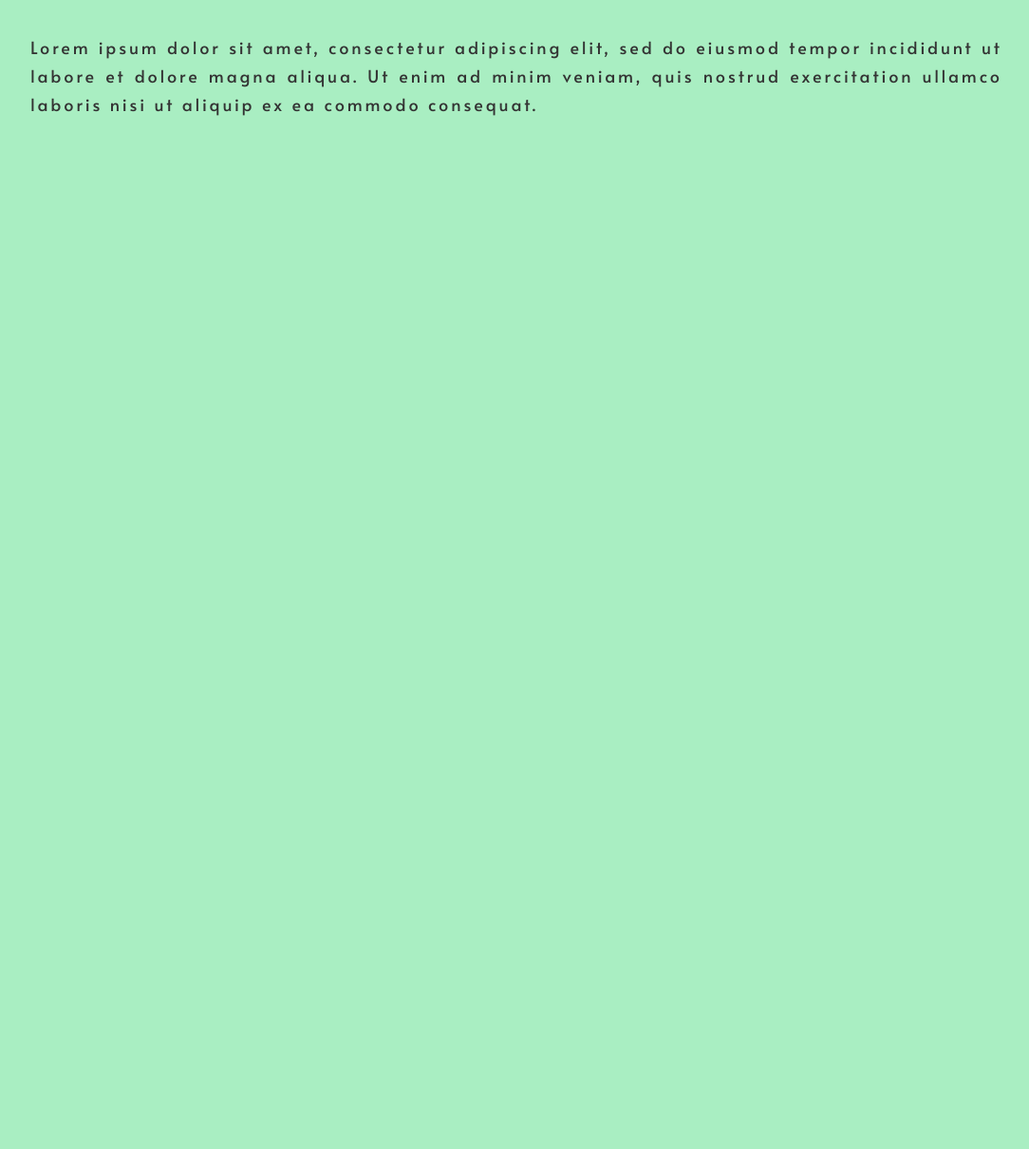
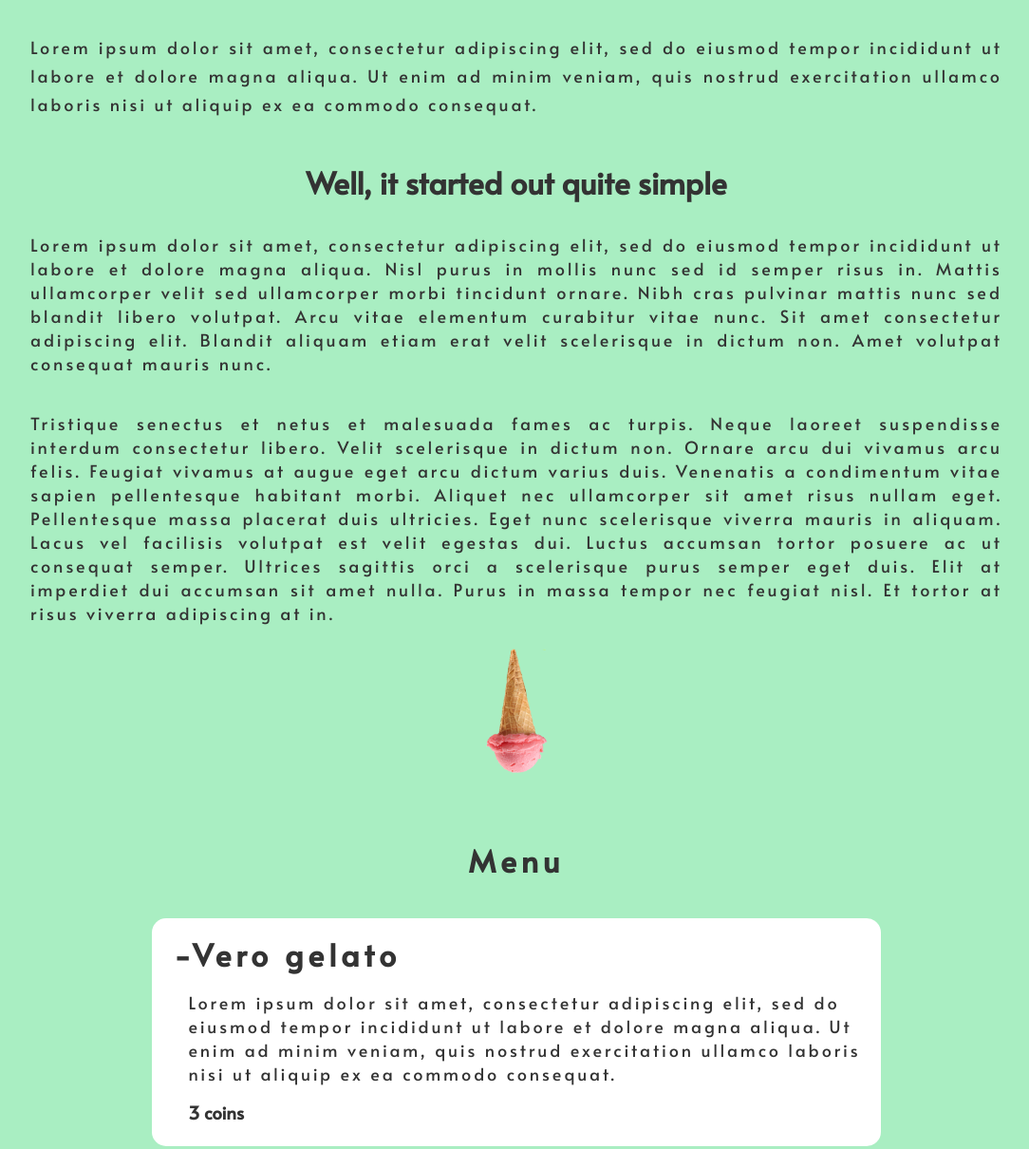
Before and after one commit to hazigabriel/restaurant-page, a website built with webpack: page dist/index.html in a window 1280 px wide. Shown: the part 503-1713 px from the top of the page at 95% size, without its empty margins (96-1180 px from the left). Before the commit the page ends 800 px from the top, so only its background shows below. Built offline with nearby package versions, Linux system fonts and the light colour scheme.

Commit message:
added js modules, order for the pages to be rendered via js only

```diff
--- /dev/null
+++ b/src/generateAbout.js
@@ -0,0 +1,25 @@
+export default generateAboutPage
+
+let content = document.querySelector("#content");
+
+function generateAboutPage(){
+	let aboutPageWrapper = document.createElement("div");
+	let aboutHeader = document.createElement("h2");
+	let aboutParagraph1 = document.createElement("p");
+	let aboutParagraph2 = document.createElement("p");
+	let aboutImg = document.createElement("img");
+
+	aboutPageWrapper.setAttribute("class", "about-page")
+	aboutImg.src = "../images/ice-cream-cone.png";
+	aboutHeader.textContent = "Well, it started out quite simple";
+	aboutParagraph1.textContent = "Lorem ipsum dolor sit amet, consectetur adipiscing elit, sed do eiusmod tempor incididunt ut labore et dolore magna aliqua. Nisl purus in mollis nunc sed id semper risus in. Mattis ullamcorper velit sed ullamcorper morbi tincidunt ornare. Nibh cras pulvinar mattis nunc sed blandit libero volutpat. Arcu vitae elementum curabitur vitae nunc. Sit amet consectetur adipiscing elit. Blandit aliquam etiam erat velit scelerisque in dictum non. Amet volutpat consequat mauris nunc. ";
+	aboutParagraph2.textContent = "Tristique senectus et netus et malesuada fames ac turpis. Neque laoreet suspendisse interdum consectetur libero. Velit scelerisque in dictum non. Ornare arcu dui vivamus arcu felis. Feugiat vivamus at augue eget arcu dictum varius duis. Venenatis a condimentum vitae sapien pellentesque habitant morbi. Aliquet nec ullamcorper sit amet risus nullam eget. Pellentesque massa placerat duis ultricies. Eget nunc scelerisque viverra mauris in aliquam. Lacus vel facilisis volutpat est velit egestas dui. Luctus accumsan tortor posuere ac ut consequat semper. Ultrices sagittis orci a scelerisque purus semper eget duis. Elit at imperdiet dui accumsan sit amet nulla. Purus in massa tempor nec feugiat nisl. Et tortor at risus viverra adipiscing at in.  "
+
+
+	content.appendChild(aboutPageWrapper);
+	aboutPageWrapper.appendChild(aboutHeader);
+	aboutPageWrapper.appendChild(aboutParagraph1);
+	aboutPageWrapper.appendChild(aboutParagraph2);
+	aboutPageWrapper.appendChild(aboutImg)
+
+}
--- /dev/null
+++ b/src/generateContact.js
@@ -0,0 +1,63 @@
+export default generateContactPage
+
+let content = document.querySelector("#content");
+
+function generateContactPage(){
+	let contactWrapper = document.createElement("div");
+	let contactHeader = document.createElement("h2");
+	let contactLeftWrapper = document.createElement("div");
+	let phoneNumberH3 = document.createElement("h3");
+	let phoneNumber = document.createElement("p");
+	let addressH3 = document.createElement("h3");
+	let address = document.createElement("p");
+	let emailH3 = document.createElement("h3");
+	let email = document.createElement("p");
+	let socialMediaH3 = document.createElement("h3")
+	let socialMediaGithubWrap = document.createElement("p");
+	let socialMediaGithubLink = document.createElement("a");
+	let socialMediaInstagramWrap = document.createElement("p");
+	let socialMediaInstagramLink = document.createElement("a")
+	let socialMediaFacebookWrap = document.createElement("p");
+	let socialMediaFacebookLink = document.createElement("a");
+	let contactRightWrapper = document.createElement("div");
+	let contactRightImg = document.createElement("div")
+
+	contactWrapper.setAttribute("class", "contact-page");
+	contactHeader.textContent = "Would you like to get in touch?";
+	contactLeftWrapper.setAttribute("class", "contact-left");
+	phoneNumberH3.textContent = "Phone number";
+	phoneNumber.textContent = "+4012 345 6789";
+	addressH3.textContent = "Address";
+	address.textContent = "Calea Victoriei 123, Bucharest, Romania";
+	emailH3.textContent = "E-mail address";
+	email.textContent = "lagelateria@fakemail.com";
+	socialMediaH3.textContent = "Social Media";
+	socialMediaGithubLink.textContent = "-github";
+	socialMediaGithubLink.href = "https://github.com/hazigabriel";
+	socialMediaInstagramLink.textContent ="-instagram";
+	socialMediaInstagramLink.href = "#";
+	socialMediaFacebookLink.textContent = "-facebook";
+	socialMediaFacebookLink.href = "#";
+	contactRightWrapper.setAttribute("class", "contact-right")
+	contactRightImg.setAttribute("class", "ice-cream-phone")
+
+	content.appendChild(contactWrapper);
+	contactWrapper.appendChild(contactHeader);
+	contactWrapper.appendChild(contactLeftWrapper);
+	contactLeftWrapper.appendChild(phoneNumberH3);
+	contactLeftWrapper.appendChild(phoneNumber);
+	contactLeftWrapper.appendChild(addressH3);
+	contactLeftWrapper.appendChild(address);
+	contactLeftWrapper.appendChild(emailH3);
+	contactLeftWrapper.appendChild(email);
+	contactLeftWrapper.appendChild(socialMediaH3);
+	contactLeftWrapper.appendChild(socialMediaGithubWrap);
+	socialMediaGithubWrap.appendChild(socialMediaGithubLink);
+	contactLeftWrapper.appendChild(socialMediaInstagramWrap);
+	socialMediaInstagramWrap.appendChild(socialMediaInstagramLink);
+	contactLeftWrapper.appendChild(socialMediaFacebookWrap);
+	socialMediaFacebookWrap.appendChild(socialMediaFacebookLink);
+	contactWrapper.appendChild(contactRightWrapper);
+	contactRightWrapper.appendChild(contactRightImg);
+
+}
--- /dev/null
+++ b/src/generateMenu.js
@@ -0,0 +1,35 @@
+export default generateMenuPage
+
+let content = document.querySelector("#content");
+let textPlaceholder = "Lorem ipsum dolor sit amet, consectetur adipiscing elit, sed do eiusmod tempor incididunt ut labore et dolore magna aliqua. Ut enim ad minim veniam, quis nostrud exercitation ullamco laboris nisi ut aliquip ex ea commodo consequat."
+
+function generateMenuPage(){
+	let menuWrappper = document.createElement("div");
+	let menuHeader = document.createElement("h2");
+	let menuItemWrapper = document.createElement("div");
+
+	menuWrappper.setAttribute("class", "menu-page");
+	menuHeader.setAttribute("class", "menu-title");
+	menuHeader.textContent = "Menu";
+	content.appendChild(menuWrappper);
+	menuWrappper.appendChild(menuHeader);
+
+
+	for(let i = 0; i < 6; i++) {
+		let menuItemWrapper = document.createElement("div");
+		let menuItemHeader = document.createElement("h2");
+		let menuItemParagraph = document.createElement("p");
+		let menuItemPrice = document.createElement("h3");
+
+		menuItemWrapper.setAttribute("class", "menu-item")
+		menuItemHeader.textContent = "-Vero gelato";
+		menuItemParagraph.textContent = textPlaceholder;
+		menuItemPrice.textContent = `${(Math.floor(Math.random() * 10) + 1)} coins` //generate a random round number, from 1 to 10
+
+		menuWrappper.appendChild(menuItemWrapper);
+		menuItemWrapper.appendChild(menuItemHeader);
+		menuItemWrapper.appendChild(menuItemParagraph)
+		menuItemWrapper.appendChild(menuItemPrice)
+	}
+
+}
--- a/src/index.js
+++ b/src/index.js
@@ -1,5 +1,11 @@
 import generateNavbar from "./addNavbar";
 import generateHomePage from "./generateHome";
+import generateAboutPage from "./generateAbout"
+import generateMenuPage from "./generateMenu"
+import generateContactPage from "./generateContact"
 //generate the navbar
 generateNavbar()
 generateHomePage()
+generateAboutPage()
+generateMenuPage()
+generateContactPage()
```
Also changed, not shown: dist/index.html, dist/main.js.
